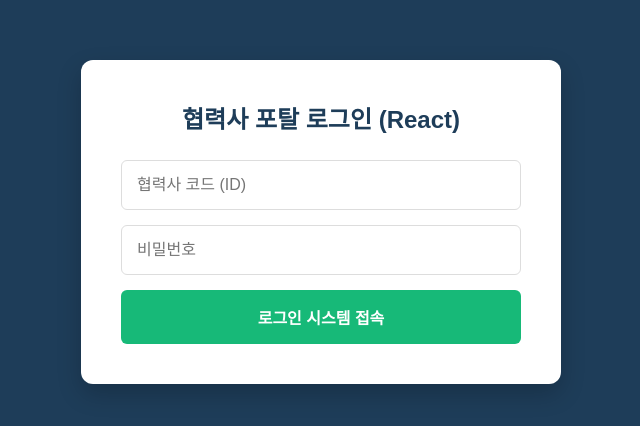
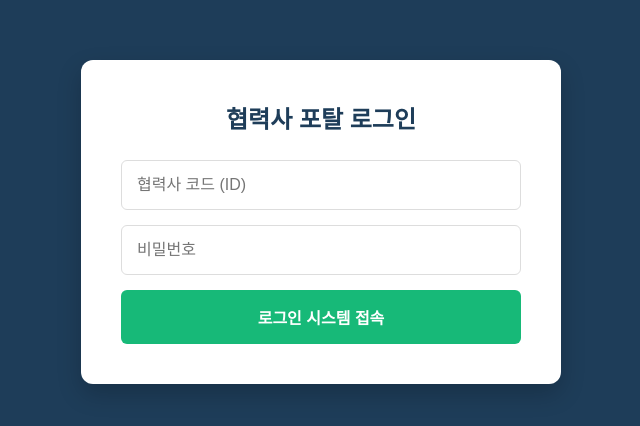
Before and after one commit to ayyam5670-coder/web_ipgo, a React (Vite) app: page / in a window 1280 px wide. Shown: the part 178-604 px from the top of the page, without its empty margins (319-959 px from the left). Built offline with nearby package versions, Linux system fonts and the light colour scheme; what ag-grid-community would draw is missing.

Commit message:
260630 로그인화면 글자 수정

```diff
--- a/src/App.tsx
+++ b/src/App.tsx
@@ -30,7 +30,7 @@ export default function App() {
     return (
       <div id="loginWrapper">
         <div className="login-box">
-          <h2>협력사 포탈 로그인 (React)</h2>
+          <h2>협력사 포탈 로그인</h2>
           <form onSubmit={handleLogin}>
             <input
               type="text"
```
